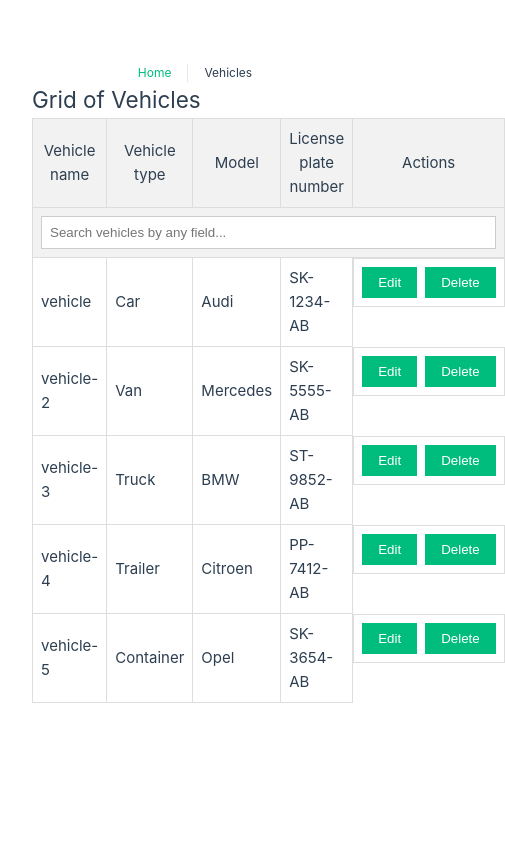
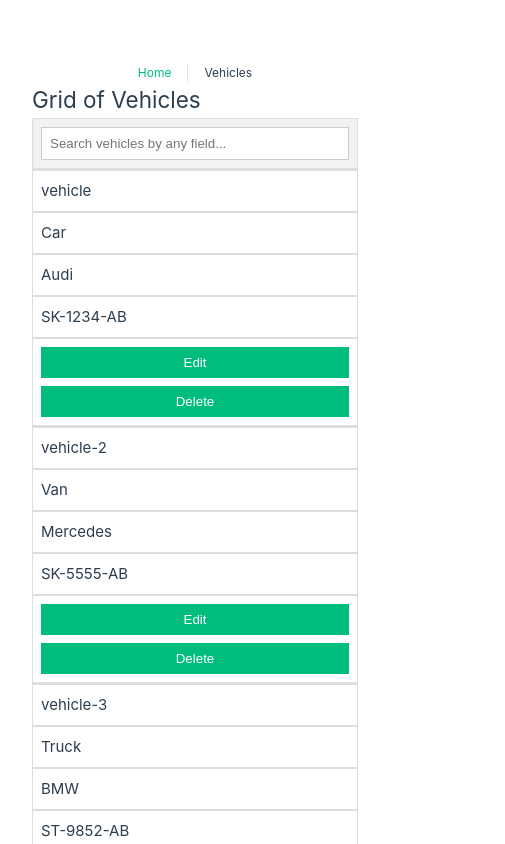
Before and after one commit to lence92/bransys-vuejs, a Vue app: page /vehicles in a window 390 px wide. Shown: the top 844 px of the page, 505 px wide, since content can reach past the window. Built offline with nearby package versions, Linux system fonts and the light colour scheme; the HTML template or start-up script is replaced by a standard one.

Commit message:
responsive

```diff
--- a/src/components/GridOfVehicles.vue
+++ b/src/components/GridOfVehicles.vue
@@ -139,8 +139,43 @@ th {
   text-align: center;
 }
 
+@media (max-width: 600px) {
+  .actions {
+    flex-direction: column;
+  }
+  table {
+    display: block;
+    overflow-x: auto;
+  }
+  thead {
+    display: block;
+    width: 100%;
+  }
+  thead tr:first-child {
+    display: none;
+  }
+  tbody {
+    display: block;
+  }
+  tr {
+    display: flex;
+    flex-direction: column;
+    border-bottom: 1px solid #ddd;
+  }
+
+  /* th,
+  td {
+    display: block;
+    width: 100%;
+  }
+  th {
+    text-align: left;
+  } */
+}
+
 .actions {
   display: flex;
+  justify-content: space-around;
   gap: 0.5rem;
 }
 
```
